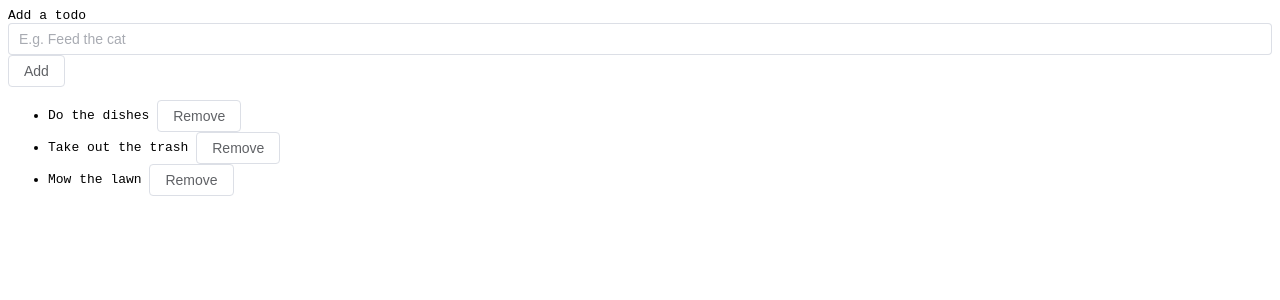
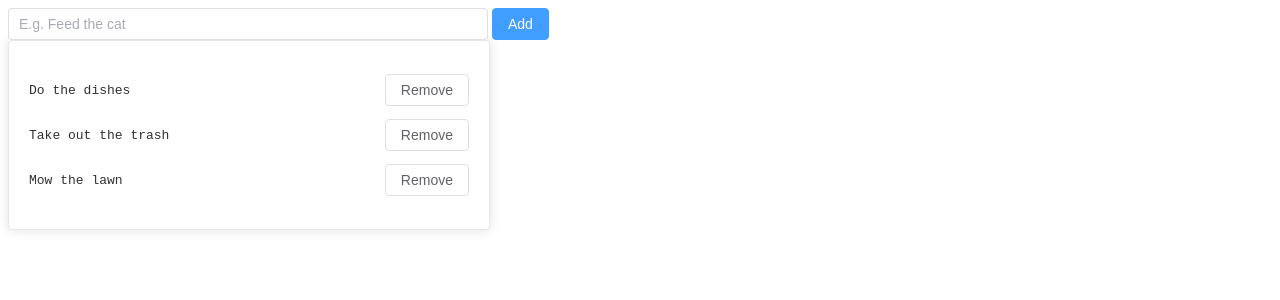
Before and after one commit to ashedid/vuestart, a Vue app: page / in a window 1280 px wide. Shown: the top 300 px of the page. Built offline with nearby package versions, Linux system fonts and the light colour scheme.

Commit message:
todolist fix 2

```diff
--- a/src/components/TodoList.vue
+++ b/src/components/TodoList.vue
@@ -1,5 +1,5 @@
 <script setup>
-import { ref } from "vue";
+import {ref} from "vue";
 
 
 const todos = ref([
@@ -20,23 +20,33 @@ let nextTodoId = todos.value.length + 1
 const newTodoText = ref('')
 
 function addNewTodo() {
-  todos.value.push({ id: nextTodoId++, title: newTodoText.value })
+  todos.value.push({id: nextTodoId++, title: newTodoText.value})
   newTodoText.value = ''
   console.log(todos.value)
 }
 </script>
 
 <template>
-  <el-form v-on:submit.prevent="console.log(addNewTodo)">
-    <label for="new-todo">Add a todo</label>
-    <el-input v-model="newTodoText" id="new-todo" placeholder="E.g. Feed the cat" />
-    <el-button @click="addNewTodo">Add</el-button>
+  <el-form @submit.prevent="addNewTodo">
+    <!--    <label for="new-todo">Add a todo</label>-->
+    <el-input style="max-width: 480px" v-model="newTodoText" id="new-todo" placeholder="E.g. Feed the cat"/>
+
+    <el-button style="margin-left: 4px" type="primary" @click="addNewTodo">Add</el-button>
   </el-form>
-  <ul>
-    <li v-for="(todo, index) in todos" :key="todo.id" :title="todo.title"> {{ todo.title }}
+
+  <el-card style="max-width: 480px">
+
+    <p  class="todo-item" v-for="(todo, index) in todos" :key="todo.id" :title="todo.title"> {{ todo.title }}
       <el-button @click="todos.splice(index, 1)">Remove</el-button>
-    </li>
-  </ul>
+    </p>
+    <!--    <template #footer>Footer content</template>-->
+  </el-card>
+
 </template>
 
-<style scoped></style>
+<style scoped>
+.todo-item {
+  display: flex;
+  justify-content: space-between;
+  align-items: center;
+}</style>
```
